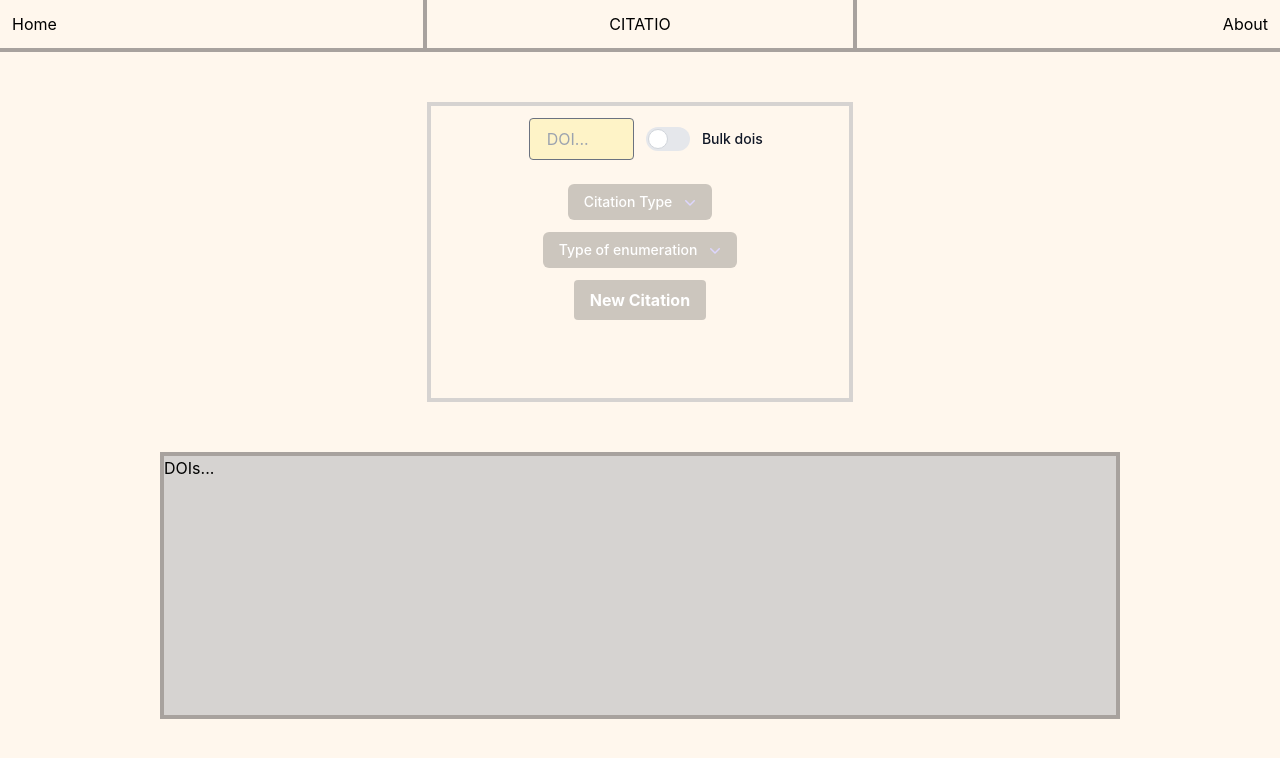
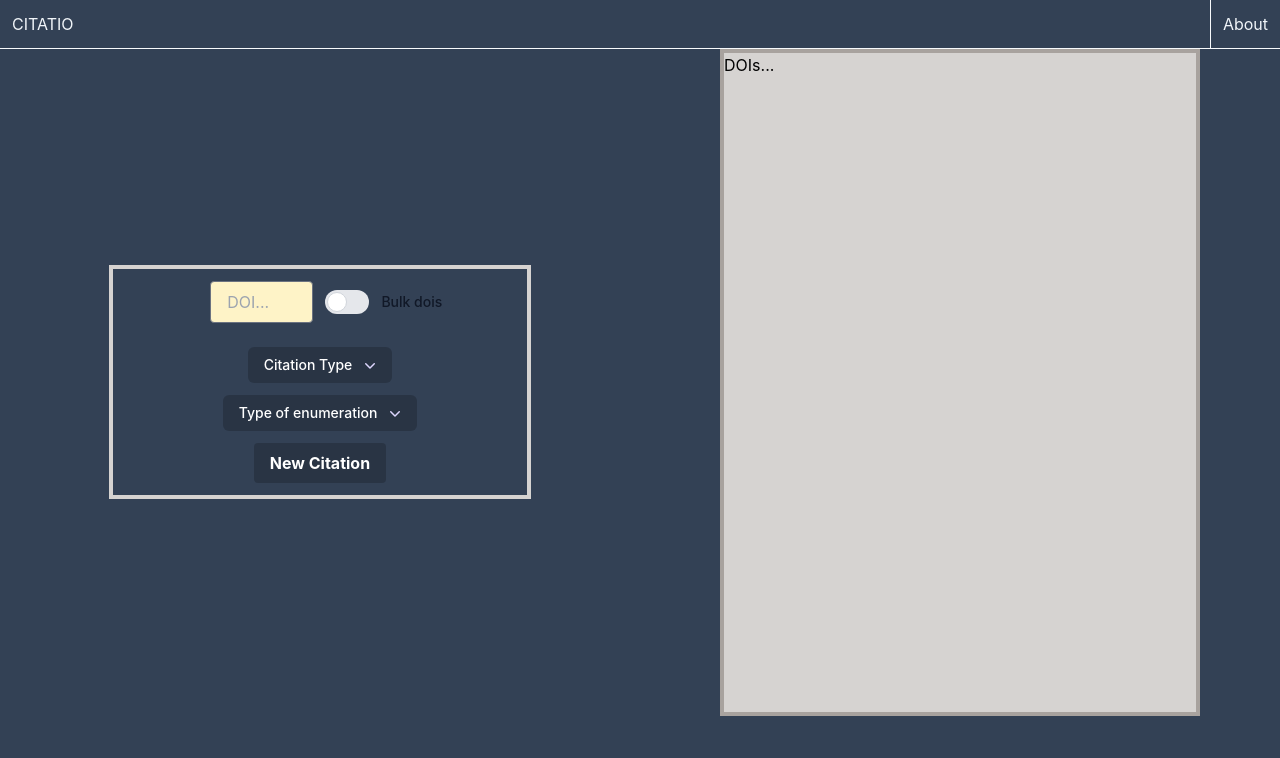
Before and after one commit to kubwosz/citatio, a React (Create React App) app in the folder citatio-frontend/: page / in a window 1280 px wide. Shown: the top 758 px of the page. Built offline with nearby package versions, Linux system fonts and the light colour scheme; a web font is replaced by a local one.

Commit message:
Rearranged frontend look

```diff
--- a/citatio-frontend/src/components/Home.jsx
+++ b/citatio-frontend/src/components/Home.jsx
@@ -126,24 +126,25 @@ const Home = (props) => {
   // } = useFormContext()
 
   return (
-    <div className="w-screen h-screen bg-orange-50">
-      <div className="top-nav-bar grid grid-cols-3 gp-2 justify-between border-b-4 border-stone-400">
-        <ul className="flex justify-start border-r-4 border-r-stone-400">
-          <li className="m-3 align-center"><a href="#">Home</a></li>
-        </ul>
-        <div className="m-3">
+    <div className="w-screen h-screen bg-slate-700">
+      <div className="top-nav-bar grid grid-cols-2 gp-2 border-b border-slate-50 text-slate-100">
+
+        <div className="place-self-start p-3">
           <span class="dot"></span>
           CITATIO
 
-        </div >
-        <ul className="flex justify-end border-l-4 border-l-stone-400">
+        </div>
+        <div className="border-l border-l-slate-50 place-self-end">
+        <ul>
           <li className="m-3"><a href="#">About</a></li>
         </ul>
+        </div>
       </div>
 
-      <div className="h-1/2 top-panel flex items-center justify-center">
+<div className="h-5/6 main-page grid grid-cols-2">
+      <div className="left-panel flex justify-center items-center">
       <FormProvider {...methods}>
-        <form onSubmit={e => e.preventDefault()} noValidate className="border-4 border-stone-300 h-3/4 w-1/3">
+        <form onSubmit={e => e.preventDefault()} noValidate className="border-4 border-stone-300">
           <InputTags
             doiValue={doiValue}
             doiInputChangeHandler={doiInputChangeHandler}
@@ -153,7 +154,7 @@ const Home = (props) => {
             <CustomDropdown values={citations} changeHandler={setCitationTypeCustom} inputInfo={citationType ?? "Citation Type"} />
             <CustomDropdown values={typesOfEnumeration} changeHandler={setEnumerationTypeCustom} inputInfo={enumerationType ?? "Type of enumeration"} />
           </div>
-          <div className="flex-col pb-3">
+          <div className="flex-col">
             <button
               onClick={onSubmit}
               disabled={!enumerationTypeChanged || !citationTypeChanged}
@@ -166,12 +167,13 @@ const Home = (props) => {
         </form>
         </FormProvider>
       </div>
-      <div className=" h-1/3 botton-panel flex justify-center">
-        <div className="h-7/8 w-3/4 border-4 border-stone-400">
+      <div className="right-panel flex justify-center">
+        <div className="w-3/4 border-4 border-stone-400">
               <div className="flex flex-col h-full w-full pb-5 items-start justify-start bg-stone-300 hover:bg-stone-200">
                 {doiValue ? createResponses() : " DOIs..."}
               </div>
         </div>
+      </div>
       </div>
     </div>
   );
```
